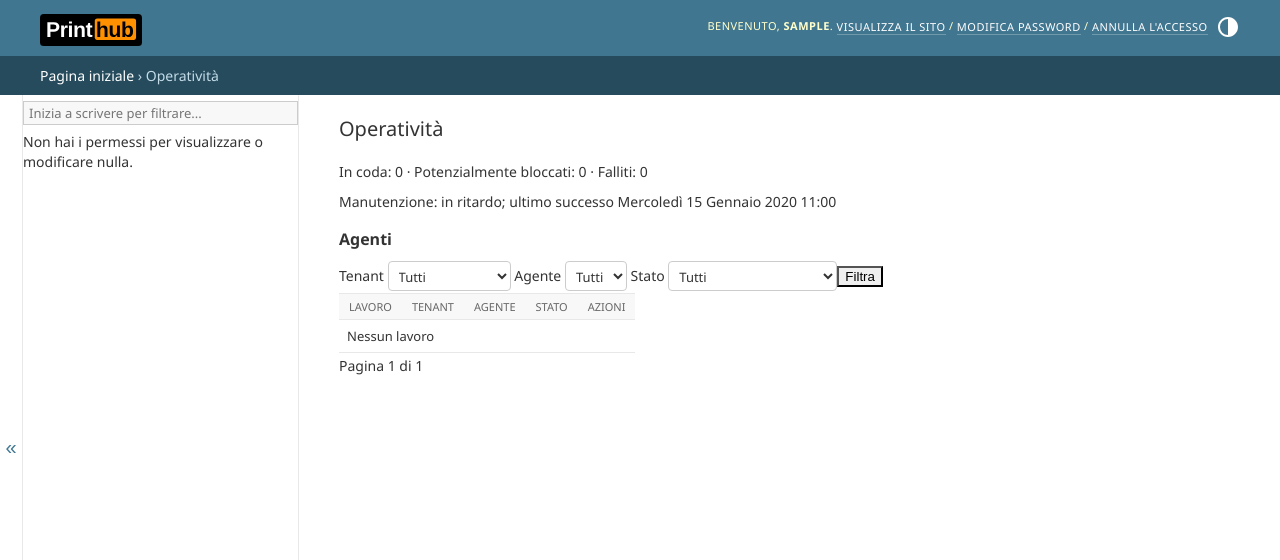
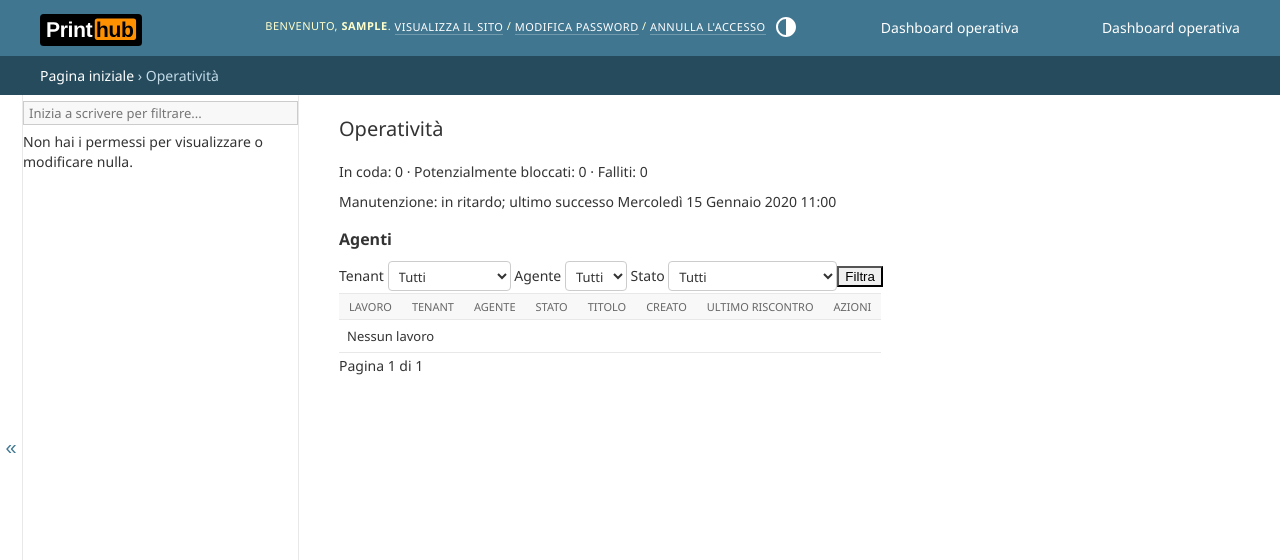
Before and after one commit to CopisteriaTurri/PrintHub, a Django app: page /admin/operations/ in a window 1280 px wide. Shown: the top 560 px of the page. Run offline with Django 5.2, Linux system fonts and the light colour scheme; a user stored in the database is signed in; tables that the repository leaves empty hold one stand-in row (values such as "Sample post"); data that the repository does not hold is empty; parts of the project's set-up code (start-up, migrations or seed data) failed here and were passed over.

Commit message:
Completa informazioni operative della dashboard

```diff
--- a/hub/templates/admin/base_site.html
+++ b/hub/templates/admin/base_site.html
@@ -14,3 +14,8 @@
   {% include "admin/color_theme_toggle.html" %}
 {% endif %}
 {% endblock %}
+
+{% block nav-global %}
+{{ block.super }}
+{% if user.is_superuser %}<a href="{% url 'operations' %}">Dashboard operativa</a>{% endif %}
+{% endblock %}
--- a/hub/templates/admin/hub/operations.html
+++ b/hub/templates/admin/hub/operations.html
@@ -2,10 +2,10 @@
 {% block content %}
 <p>In coda: {{ queued }} · Potenzialmente bloccati: {{ stalled }} · Falliti: {{ errors }}</p>
 <p>Manutenzione: {% if maintenance %}{% if maintenance.stale %}in ritardo{% else %}regolare{% endif %}; ultimo successo {{ maintenance.last_success_at|default:"mai" }}{% else %}mai eseguita{% endif %}</p>
-<h2>Agenti</h2><ul>{% for agent in agents %}<li>{{ agent.tenant }} / {{ agent.name }}: {% if agent.online %}online{% else %}offline{% endif %}</li>{% endfor %}</ul>
+<h2>Agenti</h2><ul>{% for agent in agents %}<li>{{ agent.tenant }} / {{ agent.name }}: {% if agent.online %}online{% else %}offline{% endif %}; ultimo contatto {{ agent.last_seen_at|default:"mai" }}</li>{% endfor %}</ul>
 <form method="get"><label>Tenant <select name="tenant"><option value="">Tutti</option>{% for t in tenants %}<option value="{{ t.pk }}" {% if selected_tenant == t.pk|stringformat:"s" %}selected{% endif %}>{{ t }}</option>{% endfor %}</select></label>
 <label>Agente <select name="agent"><option value="">Tutti</option>{% for a in agents %}<option value="{{ a.pk }}" {% if selected_agent == a.pk|stringformat:"s" %}selected{% endif %}>{{ a.tenant }} / {{ a }}</option>{% endfor %}</select></label>
 <label>Stato <select name="state"><option value="">Tutti</option>{% for value, label in states %}<option value="{{ value }}" {% if selected_state == value %}selected{% endif %}>{{ label }}</option>{% endfor %}</select></label><button type="submit">Filtra</button></form>
-<div style="overflow-x:auto"><table><thead><tr><th>Lavoro</th><th>Tenant</th><th>Agente</th><th>Stato</th><th>Azioni</th></tr></thead><tbody>{% for job in jobs %}<tr><td><a href="{% url 'admin:hub_job_change' job.pk %}">{{ job.pk }}</a></td><td>{{ job.tenant }}</td><td>{{ job.agent }}</td><td>{{ job.get_state_display }}{% if job.is_stalled %} ⚠{% endif %}</td><td><a href="{% url 'operations-reprint' job.tenant_id job.pk %}">Ristampa</a>{% if not job.is_final %}<form method="post" action="{% url 'operations-cancel' job.tenant_id job.pk %}" style="display:inline">{% csrf_token %}<button type="submit">Annulla</button></form>{% endif %}</td></tr>{% empty %}<tr><td colspan="5">Nessun lavoro</td></tr>{% endfor %}</tbody></table></div>
+<div style="overflow-x:auto"><table><thead><tr><th>Lavoro</th><th>Tenant</th><th>Agente</th><th>Stato</th><th>Titolo</th><th>Creato</th><th>Ultimo riscontro</th><th>Azioni</th></tr></thead><tbody>{% for job in jobs %}<tr><td><a href="{% url 'admin:hub_job_change' job.pk %}">{{ job.pk }}</a></td><td>{{ job.tenant }}</td><td>{{ job.agent }}</td><td>{{ job.get_state_display }}{% if job.is_stalled %} ⚠{% endif %}</td><td>{{ job.title|default:"—" }}</td><td>{{ job.created_at }}</td><td>{{ job.agent_seen_at|default:"nessuno" }} ({{ job.agent_seen_at|default:job.created_at|timesince }} fa)</td><td><a href="{% url 'operations-reprint' job.tenant_id job.pk %}">Ristampa</a>{% if not job.is_final %}<form method="post" action="{% url 'operations-cancel' job.tenant_id job.pk %}" style="display:inline">{% csrf_token %}<button type="submit">Annulla</button></form>{% endif %}</td></tr>{% empty %}<tr><td colspan="8">Nessun lavoro</td></tr>{% endfor %}</tbody></table></div>
 <p>{% if jobs.has_previous %}<a href="?tenant={{ selected_tenant }}&amp;agent={{ selected_agent }}&amp;state={{ selected_state }}&amp;page={{ jobs.previous_page_number }}">Precedente</a>{% endif %} Pagina {{ jobs.number }} di {{ jobs.paginator.num_pages }} {% if jobs.has_next %}<a href="?tenant={{ selected_tenant }}&amp;agent={{ selected_agent }}&amp;state={{ selected_state }}&amp;page={{ jobs.next_page_number }}">Successiva</a>{% endif %}</p>
 {% endblock %}
```
